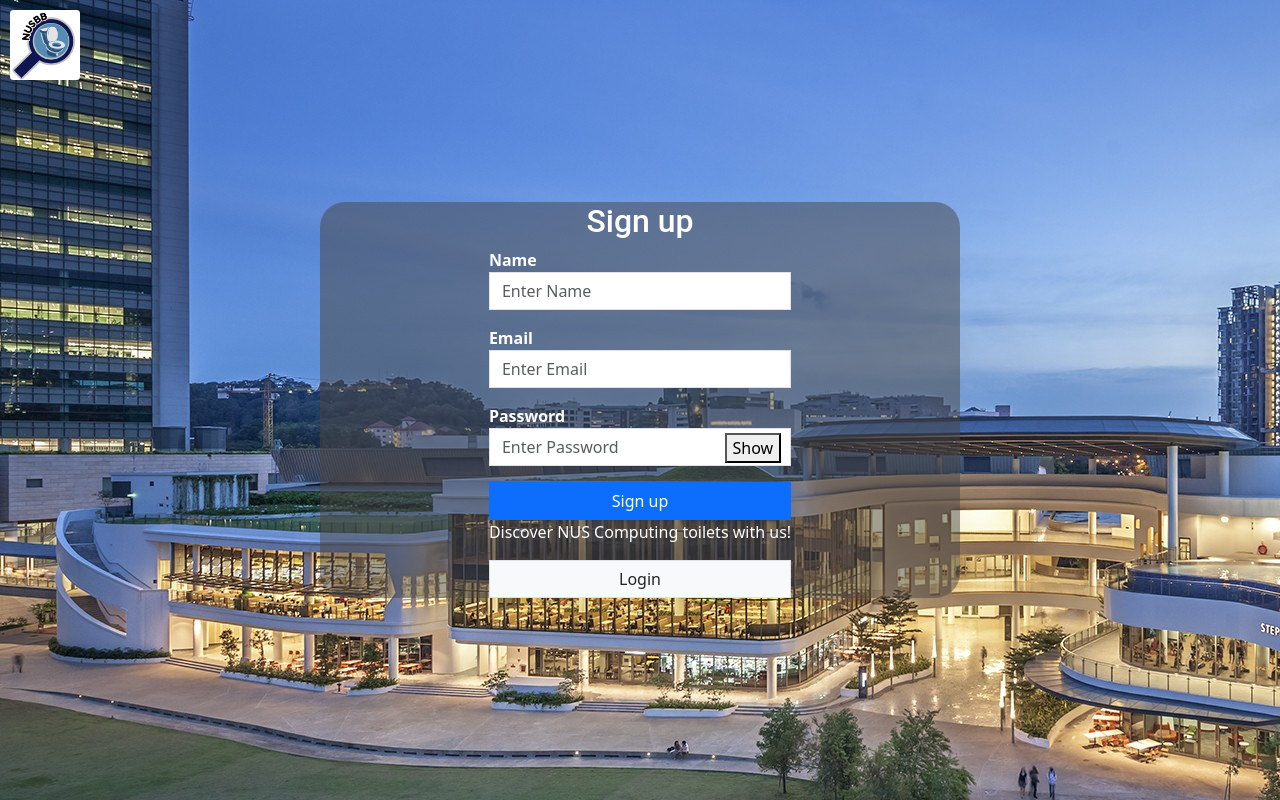
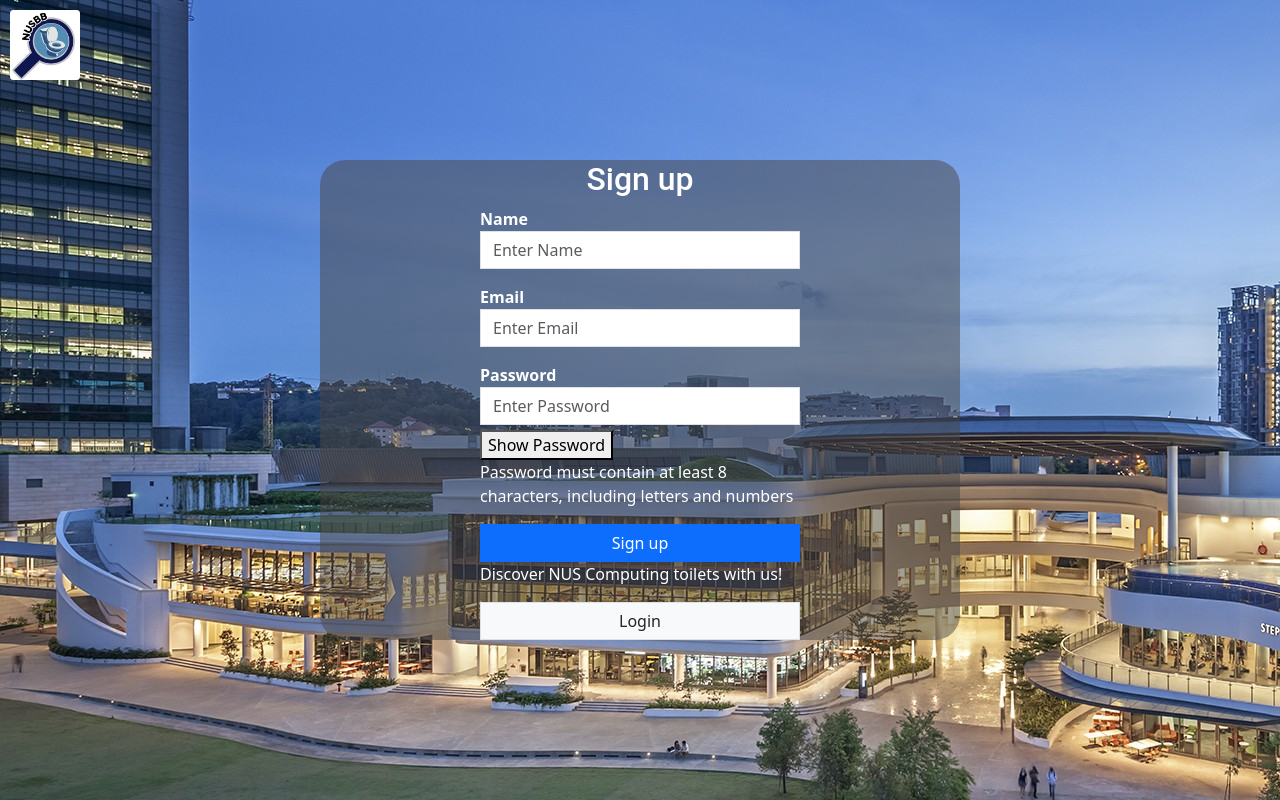
Before and after one commit to jurongWest/testnusbb, a React (Create React App) app in the folder frontend/: page /signup in a window 1280 px wide. Built offline with nearby package versions, Linux system fonts and the light colour scheme.

Commit message:
Update test4 file

```diff
--- a/frontend/src/Signup.js
+++ b/frontend/src/Signup.js
@@ -84,10 +84,11 @@ function Signup() {
                   <input type={showPassword ? "text" : "password"} placeholder='Enter Password' name='password'
                   onChange={handleInput} className='form-control rounded-0 small-input'/>
                   <button type="button" onClick={() => setShowPassword(!showPassword)}
-                    style={{ position: 'absolute', top: '70%', right: '10px', transform: 'translateY(-50%)' }}>
-                    {showPassword ? "Hide" : "Show"}
+                    style={{ position: 'relative', marginTop: '5px'}}>
+                    {showPassword ? "Hide Password" : "Show Password"}
                   </button>
                   {errors.password && <span className='text-danger'>{errors.password}</span>}
+                  <p className="white-text">Password must contain at least 8 characters, including letters and numbers</p>
                 </div>
                 <button className='btn btn-primary w-100 rounded-0'>Sign up</button>
                 <p className='white-text'>Discover NUS Computing toilets with us!</p>
--- a/frontend/src/SignupValidation.js
+++ b/frontend/src/SignupValidation.js
@@ -10,7 +10,7 @@ function Validation(values) {
     }
 
     if (values.email === "") {
-        error.email = "Name should not be empty"
+        error.email = "Email should not be empty"
     } else if (!email_pattern.test(values.email)) {
         error.email = "Email does not match"
     } else {
@@ -20,7 +20,7 @@ function Validation(values) {
     if (values.password === "") {
         error.password = "Password should not be empty"
     } else if (!password_pattern.test(values.password)) {
-        error.password = "Password must contain at least 8 characters, including letters and numbers"
+        error.password = "Check that your password fufils the requirements"
     } else {
         error.password = ""
     }
```
